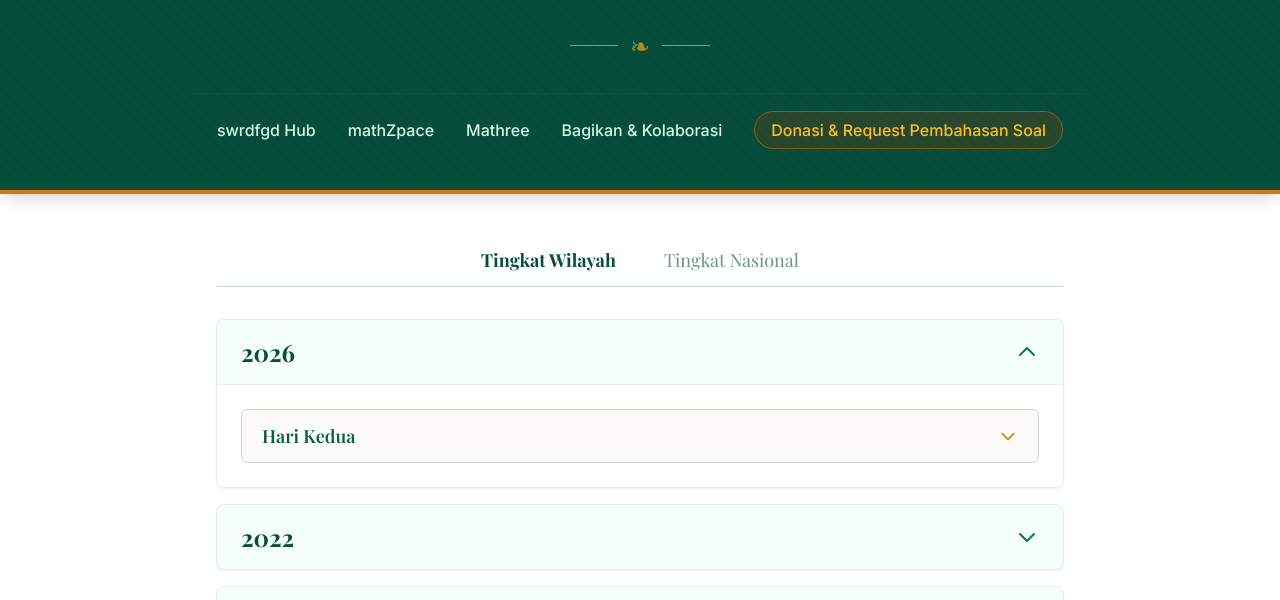
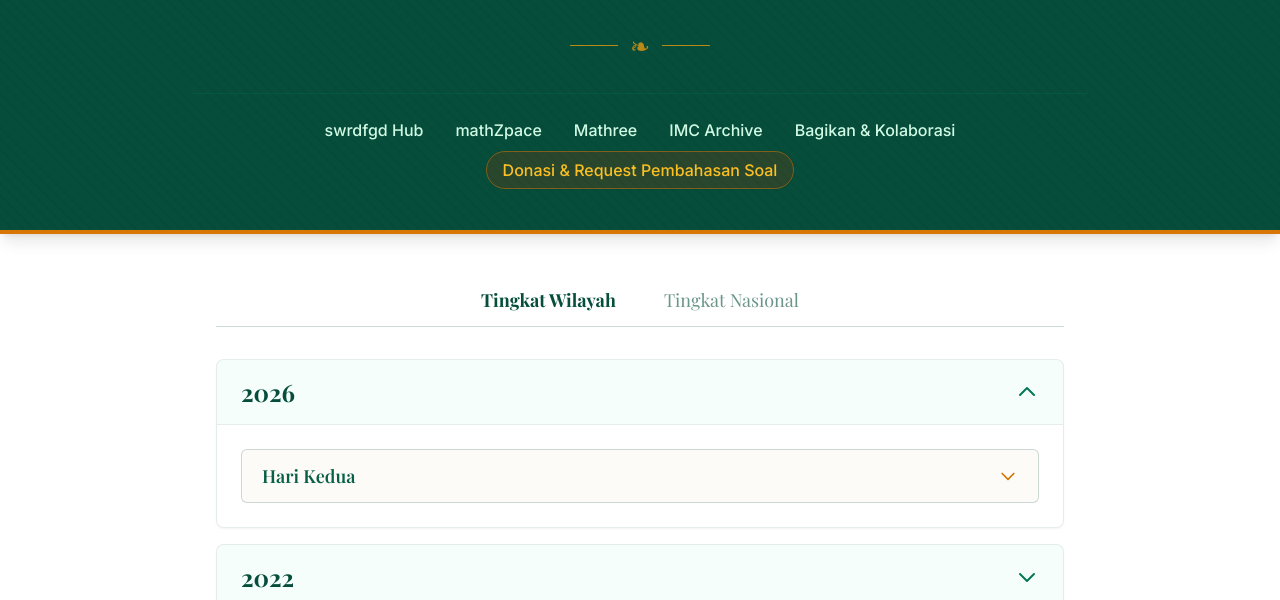
Before and after one commit to swrdfgd/RuangONMIPA, a plain HTML site: page index.html in a window 1280 px wide. Shown: the part 171-771 px from the top of the page. Drawn offline with nearby package versions, Linux system fonts and the light colour scheme; a web font is replaced by a local one.

Commit message:
Add files via upload

```diff
--- a/index.html
+++ b/index.html
@@ -113,6 +113,7 @@
                     <li><a target="_blank" href="https://swrdfgd.github.io/" class="hover:text-amber-400 transition-colors duration-200">swrdfgd Hub</a></li>
                     <li><a target="_blank" href="https://swrdfgd.github.io/mathZpace/" class="hover:text-amber-400 transition-colors duration-200">mathZpace</a></li>
                     <li><a target="_blank" href="https://swrdfgd.github.io/Ma3/" class="hover:text-amber-400 transition-colors duration-200">Mathree</a></li>
+                    <li><a target="_blank" href="https://www.imc-math.org.uk/?item=archive" class="hover:text-amber-400 transition-colors duration-200">IMC Archive</a></li>
 					<li><a target="_blank" href="kolaborasi.html" class="hover:text-amber-400 transition-colors duration-200">Bagikan & Kolaborasi</a></li>
                     <li>
                         <a target="_blank" href="donasi.html" class="text-amber-400 hover:text-amber-200 transition-all duration-200 border border-amber-600/50 bg-amber-900/30 hover:bg-amber-600/40 px-4 py-2 rounded-full shadow-sm">
```
